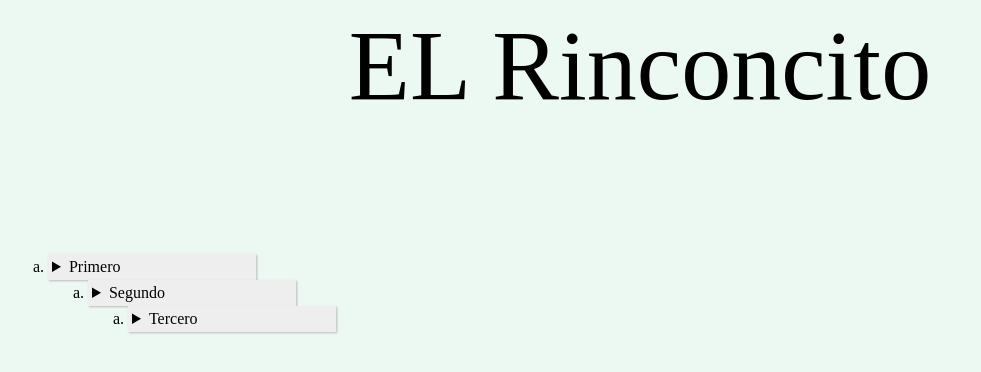
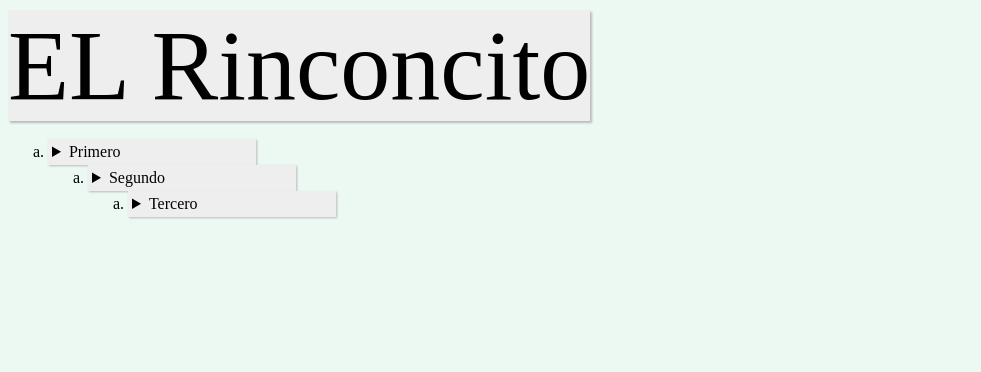
Before and after one commit to Alephdjcs/ElRinconcitoo, a plain HTML site: page index.html in a window 1280 px wide. Shown: the whole page, without its empty margins (0-981 px from the left). Drawn offline with Linux system fonts and the light colour scheme.

Commit message:
cambiossec

```diff
--- a/index.html
+++ b/index.html
@@ -1,7 +1,7 @@
 <!DOCTYPE html>
  <html>
     <head>
-        <tittle class="tit"> <center>EL Rinconcito </center></tittle>
+        <tittle class="tit"> EL Rinconcito </tittle>
        <link rel="stylesheet" href="Liststyle.css" type="text/css"
     </head>
 
```
